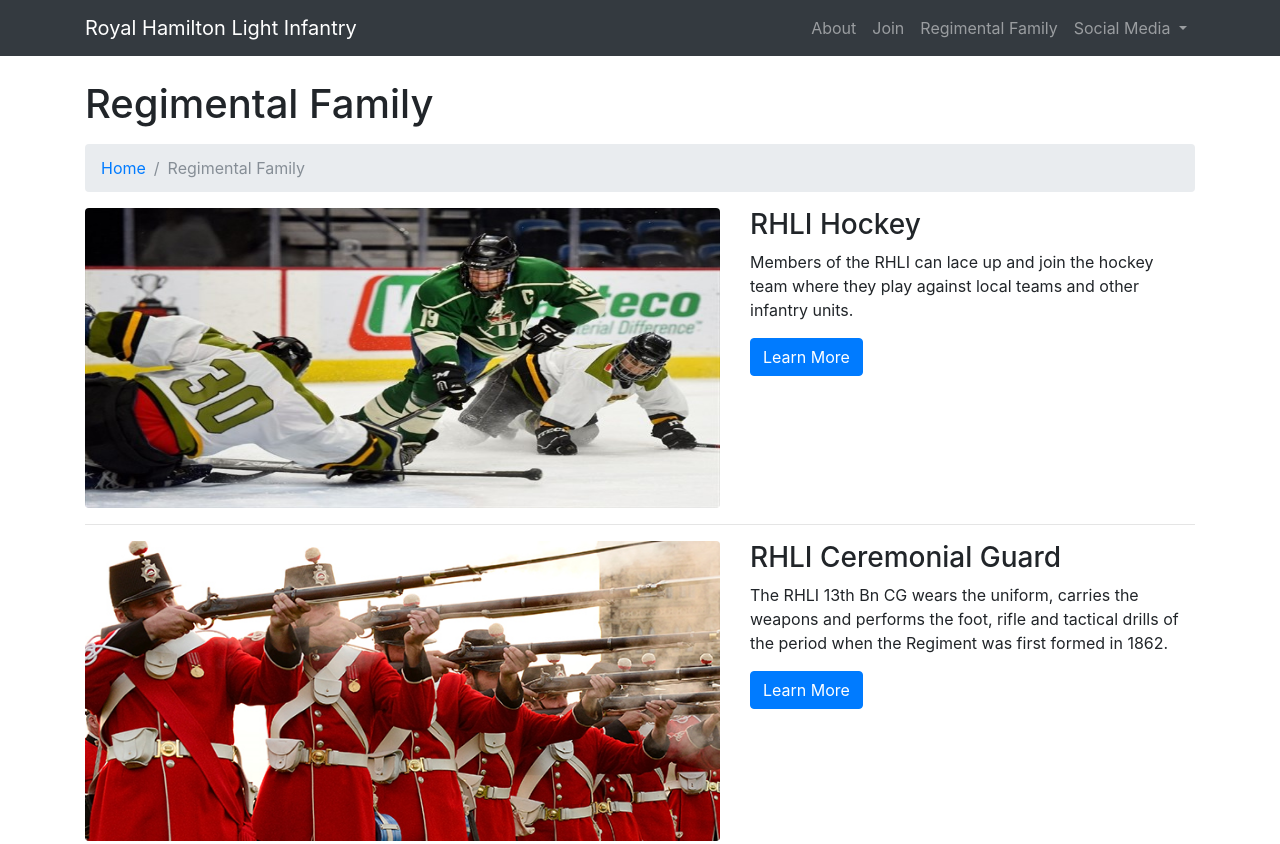
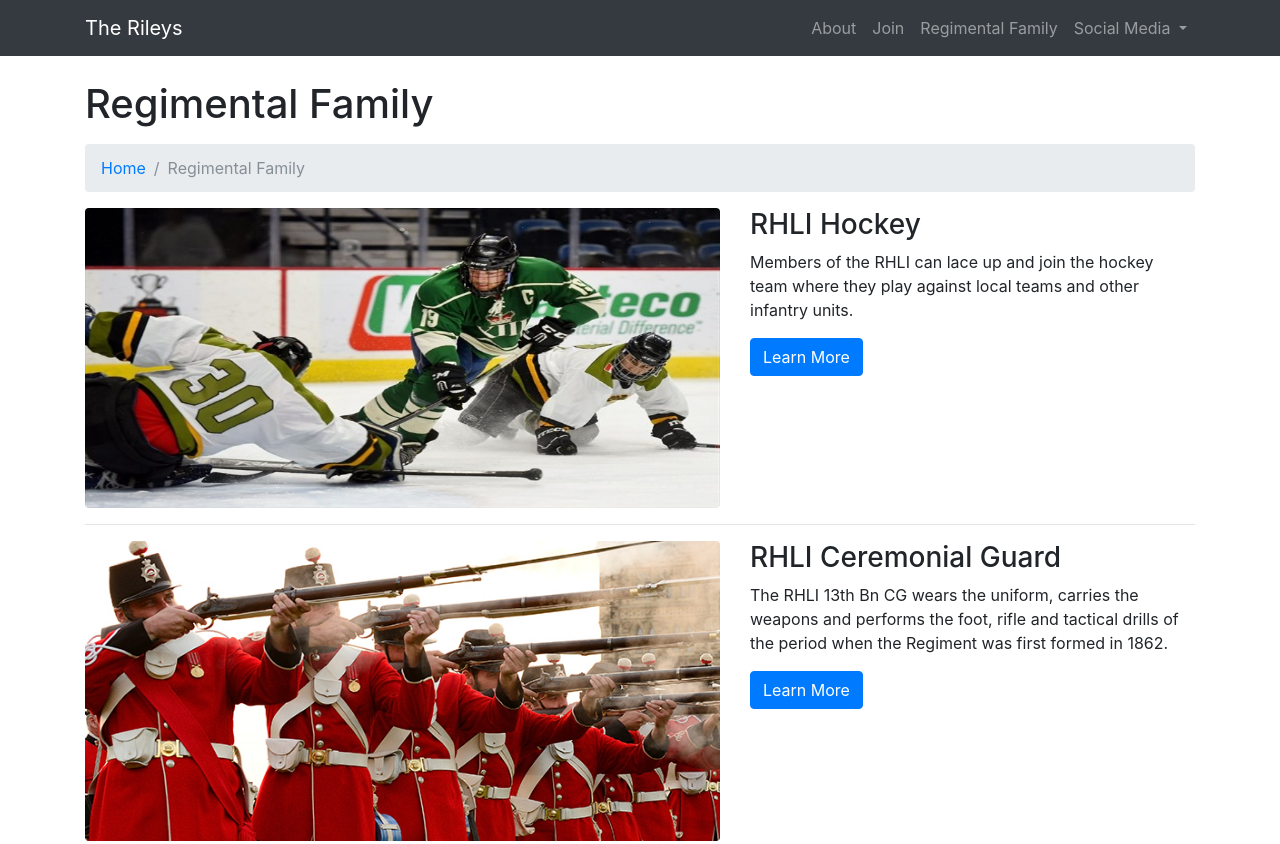
Before and after one commit to JacobyJoukema/RHLIWebsiteTest, a website: page regimentalfamily.html in a window 1280 px wide. Shown: the top 844 px of the page. Drawn offline with Linux system fonts and the light colour scheme.

Commit message:
Updated Block

```diff
--- a/regimentalfamily.html
+++ b/regimentalfamily.html
@@ -23,7 +23,7 @@
     <!-- Navigation -->
     <nav class="navbar fixed-top navbar-expand-lg navbar-dark bg-dark fixed-top">
       <div class="container">
-        <a class="navbar-brand" href="index.html">Royal Hamilton Light Infantry</a>
+        <a class="navbar-brand" href="index.html">The Rileys</a>
         <button class="navbar-toggler navbar-toggler-right" type="button" data-toggle="collapse" data-target="#navbarResponsive" aria-controls="navbarResponsive" aria-expanded="false" aria-label="Toggle navigation">
           <span class="navbar-toggler-icon"></span>
         </button>
```
